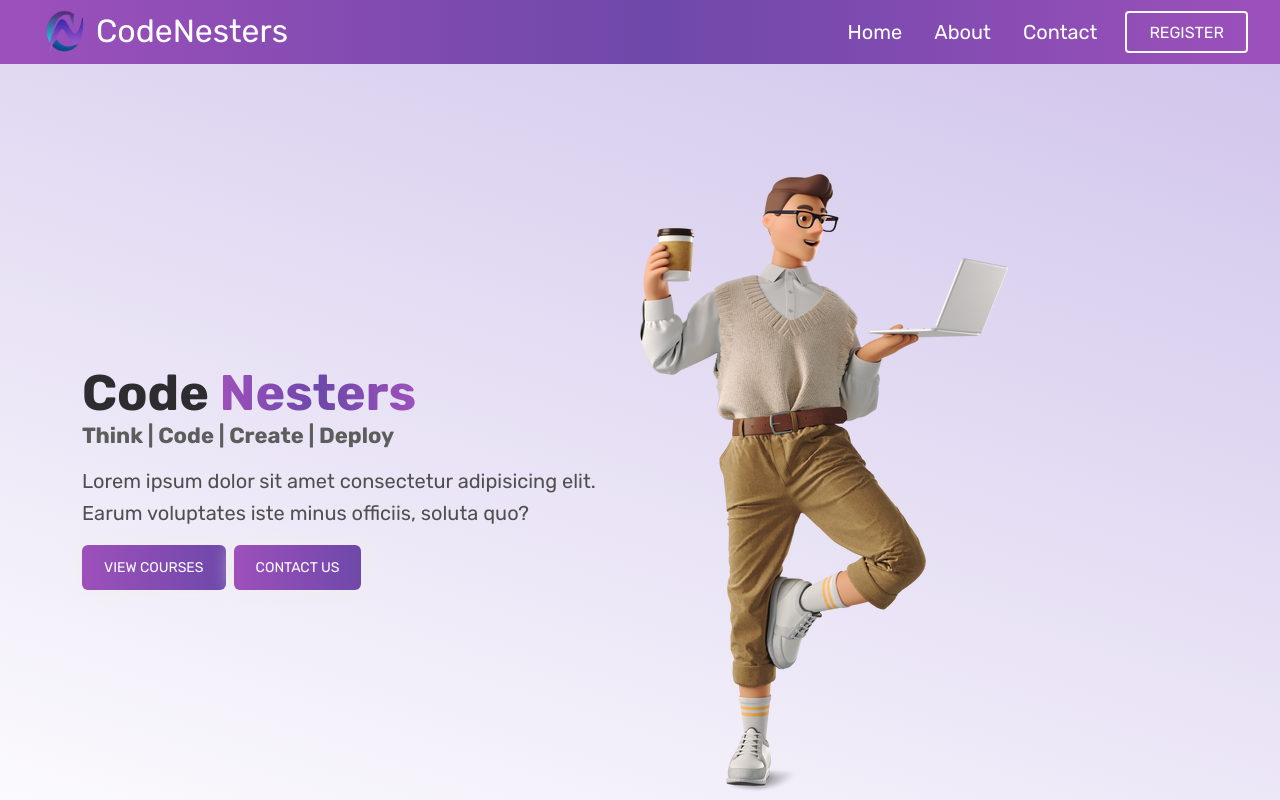
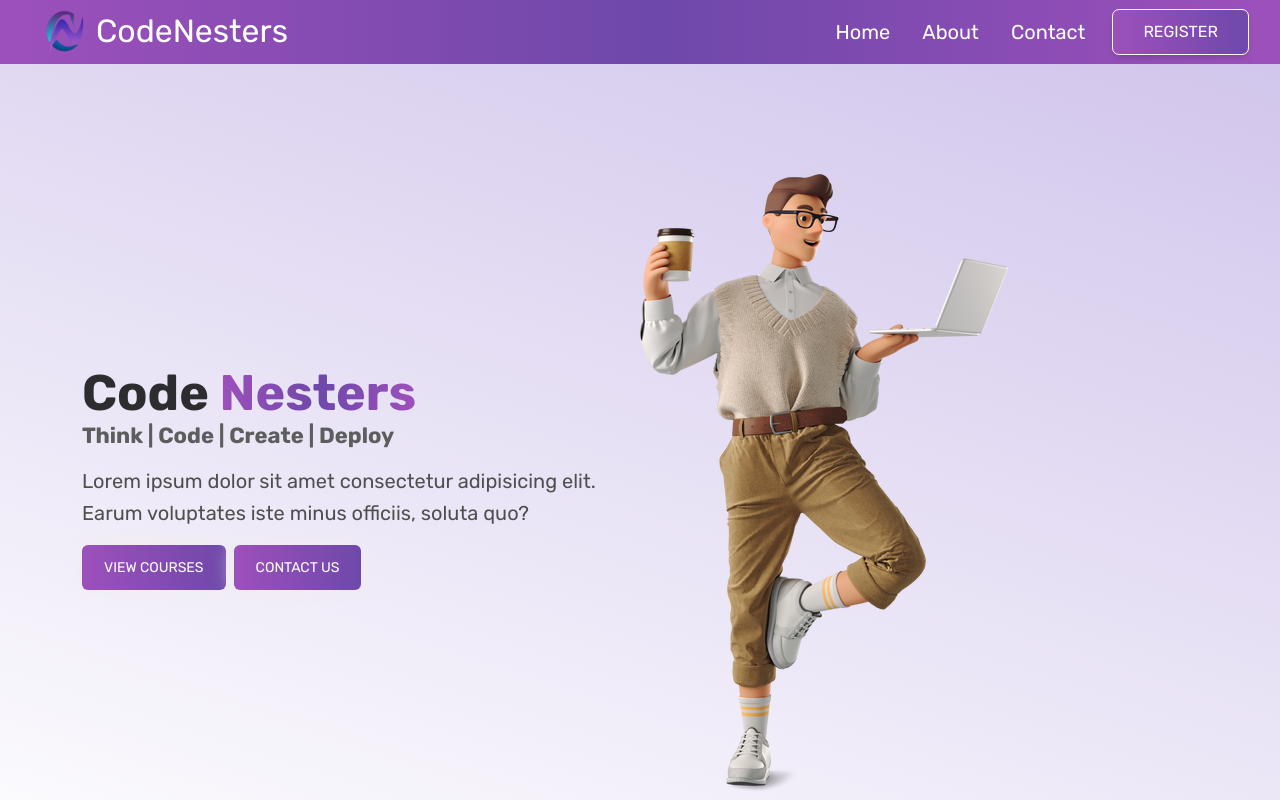
Before and after one commit to Yashcodes/CodeNesters-Frontend, a React (Create React App) app: page / in a window 1280 px wide. Shown: the top 800 px of the page. Built offline with nearby package versions, Linux system fonts and the light colour scheme; no server answers.

Commit message:
Added firebase context | Google sign in

```diff
--- a/package.json
+++ b/package.json
@@ -9,6 +9,7 @@
     "@testing-library/user-event": "^13.5.0",
     "axios": "^1.5.0",
     "bootstrap": "^5.3.1",
+    "firebase": "^10.3.1",
     "mdb-react-ui-kit": "^6.2.0",
     "react": "^18.2.0",
     "react-bootstrap": "^2.8.0",
--- a/src/components/Layout/Footer.jsx
+++ b/src/components/Layout/Footer.jsx
@@ -1,4 +1,4 @@
-import { MDBBtn, MDBIcon } from "mdb-react-ui-kit";
+import { MDBIcon } from "mdb-react-ui-kit";
 import React from "react";
 import { Link } from "react-router-dom";
 import brandLogo from "../../assets/images/brandLogo.png";
--- a/src/components/Layout/Header.jsx
+++ b/src/components/Layout/Header.jsx
@@ -8,10 +8,13 @@ import Offcanvas from "react-bootstrap/Offcanvas";
 import profile from "../../assets/images/Profile/profile_photo.jpg";
 import { MDBIcon } from "mdb-react-ui-kit";
 import toast from "react-hot-toast";
+// import { useFirebase } from "../../context/Firebase";
 
 const Header = () => {
   const [auth, setAuth] = useAuth();
   const [show, setShow] = useState(false);
+
+  // const firebase = useFirebase();
 
   const handleClose = () => setShow(false);
   const handleShow = () => setShow(true);
@@ -27,8 +30,6 @@ const Header = () => {
 
     toast.success("Logged Out Successfully");
   };
-
-  console.log(auth)
 
   return (
     <>
@@ -67,27 +68,6 @@ const Header = () => {
               </ul>
             </div>
 
-            {/* {auth ? (
-              <li>
-                <button
-                  className="btn btn-outline-light text-white fs-6"
-                  onClick={() => localStorage.removeItem("auth")}
-                >
-                  <Link to={"/login"} className="text-white">
-                    Logout
-                  </Link>
-                </button>
-              </li>
-            ) : (
-              <li>
-                <button className="btn btn-outline-light text-white fs-6">
-                  <Link to={"/register"} className="text-white">
-                    Register
-                  </Link>
-                </button>
-              </li>
-            )} */}
-
             {auth?.user ? (
               <img
                 src={profile}
@@ -96,7 +76,7 @@ const Header = () => {
                 onClick={handleShow}
               />
             ) : (
-              <button className="btn btn-outline-light text-white fs-6">
+              <button className="btn register-btn text-white fs-6">
                 <Link to={"/register"} className="text-white">
                   Register
                 </Link>
--- a/src/components/Layout/styles/Header.css
+++ b/src/components/Layout/styles/Header.css
@@ -255,3 +255,24 @@ body {
   gap: 12px;
   cursor: pointer;
 }
+
+.register-btn {
+  background-image: linear-gradient(
+    to right,
+    #9d50bb 0%,
+    #6e48aa 51%,
+    #9d50bb 100%
+  );
+  padding: 10px 30px;
+  text-align: center;
+  text-transform: uppercase;
+  transition: 0.5s;
+  background-size: 200% auto;
+  color: white;
+  border-radius: 6px;
+  outline: 1px solid white;
+}
+
+.register-btn:hover {
+  background-position: right center;
+}
--- /dev/null
+++ b/src/context/Firebase.jsx
@@ -0,0 +1,59 @@
+import { initializeApp } from "firebase/app";
+import { createContext, useContext, useEffect, useState } from "react";
+import { GoogleAuthProvider, getAuth, onAuthStateChanged, signInWithPopup } from "firebase/auth";
+// import { useNavigate } from "react-router-dom";
+
+const FirebaseContext = createContext();
+
+const firebaseConfig = {
+  apiKey: "AIzaSyC1iQSDobb2gv0l9215RsTnxFplzxNjv88",
+  authDomain: "codenesters-d5a05.firebaseapp.com",
+  projectId: "codenesters-d5a05",
+  storageBucket: "codenesters-d5a05.appspot.com",
+  messagingSenderId: "670910158363",
+  appId: "1:670910158363:web:ae7c711ca5ad3f3e06cabe",
+  measurementId: "G-62VW1GV2NB",
+};
+
+export const useFirebase = () => useContext(FirebaseContext);
+
+//! Firebase Instances
+const firebaseApp = initializeApp(firebaseConfig);
+const firebaseAuth = getAuth(firebaseApp);
+const provider = new GoogleAuthProvider();
+
+export const FirebaseProvider = (props) => {
+  const [user, setUser] = useState(null);
+
+//   const navigate = useNavigate();
+
+  //! Checking if user is created or not on Auth State Change
+  useEffect(() => {
+    onAuthStateChanged(firebaseAuth, (user) => {
+      if (user) {
+        setUser(user);
+      } else {
+        setUser(null);
+      }
+    });
+  }, []);
+
+  //! Sign In with Google
+  const signInWithGoogle = async () => {
+    try {
+      const response = await signInWithPopup(firebaseAuth, provider);
+      return response.user
+    } catch (error) {
+      console.log(error);
+    }
+  };
+
+  //! Checking if user exists or not
+  const isLoggedIn = user ? true : false;
+
+  return (
+    <FirebaseContext.Provider value={{ signInWithGoogle, isLoggedIn }}>
+      {props.children}
+    </FirebaseContext.Provider>
+  );
+};
--- a/src/index.js
+++ b/src/index.js
@@ -8,9 +8,11 @@ import "./index.css";
 import App from "./App";
 import { BrowserRouter as Router } from "react-router-dom";
 import { AuthProvider } from "./context/Auth";
+import { FirebaseProvider } from "./context/Firebase";
 
 const root = ReactDOM.createRoot(document.getElementById("root"));
 root.render(
+  <FirebaseProvider>
     <AuthProvider>
       <Router>
         <React.StrictMode>
@@ -18,4 +20,5 @@ root.render(
         </React.StrictMode>
       </Router>
     </AuthProvider>
+  </FirebaseProvider>
 );
--- a/src/pages/Auth/Register.jsx
+++ b/src/pages/Auth/Register.jsx
@@ -6,6 +6,7 @@ import { MDBBtn, MDBIcon, MDBInput } from "mdb-react-ui-kit";
 import axios from "axios";
 import { toast } from "react-hot-toast";
 import { useAuth } from "../../context/Auth";
+// import { useFirebase } from "../../context/Firebase";
 
 const Register = () => {
   const [name, setName] = useState("");
@@ -17,6 +18,8 @@ const Register = () => {
 
   const location = useLocation();
   const navigate = useNavigate();
+
+  // const firebase = useFirebase();
 
   useEffect(() => {
     if (location.pathname === "/register") {
@@ -68,6 +71,17 @@ const Register = () => {
       toast.error("Error in creating account");
     }
   };
+
+  // const signInWithGoogle = async () => {
+  //   await firebase.signInWithGoogle();
+  // };
+
+  // useEffect(() => {
+  //   if (firebase.isLoggedIn) {
+  //     navigate("/");
+  //     console.log(true)
+  //   }
+  // }, [firebase, navigate]);
 
   return (
     <>
@@ -134,7 +148,7 @@ const Register = () => {
           <div className="divider-text text-center mb-2">or</div>
 
           <div className="register-with-google mb-3">
-            <MDBBtn className="w-100 card-btn">
+            <MDBBtn className="w-100 card-btn" onClick={""}>
               SignUp with Google
               <span>
                 <MDBIcon fab icon="google" className="mx-2" size="lg" />
```
Also changed, not shown: 1 other file (tests, documents, lock files or other folders). Lines whose indentation alone changed are shown as unchanged.
